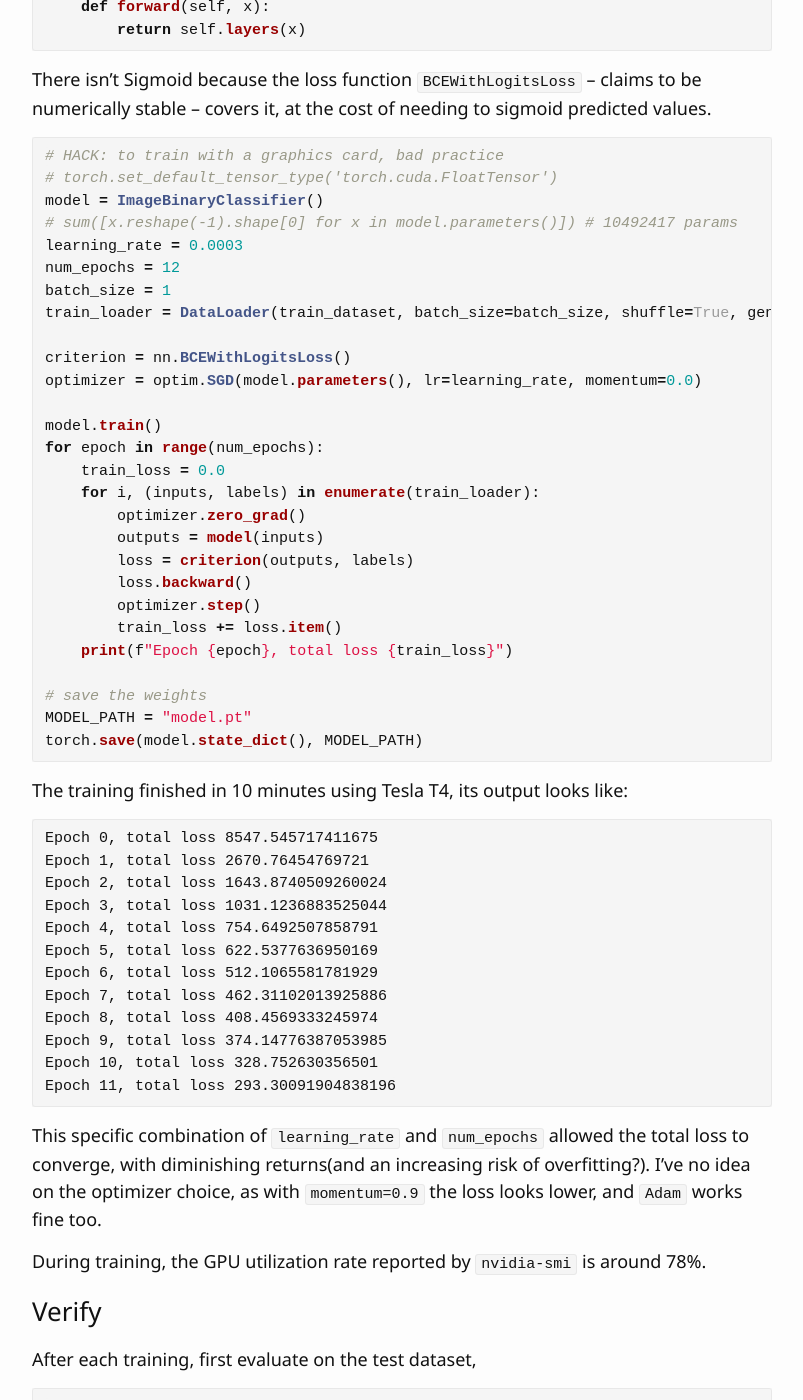
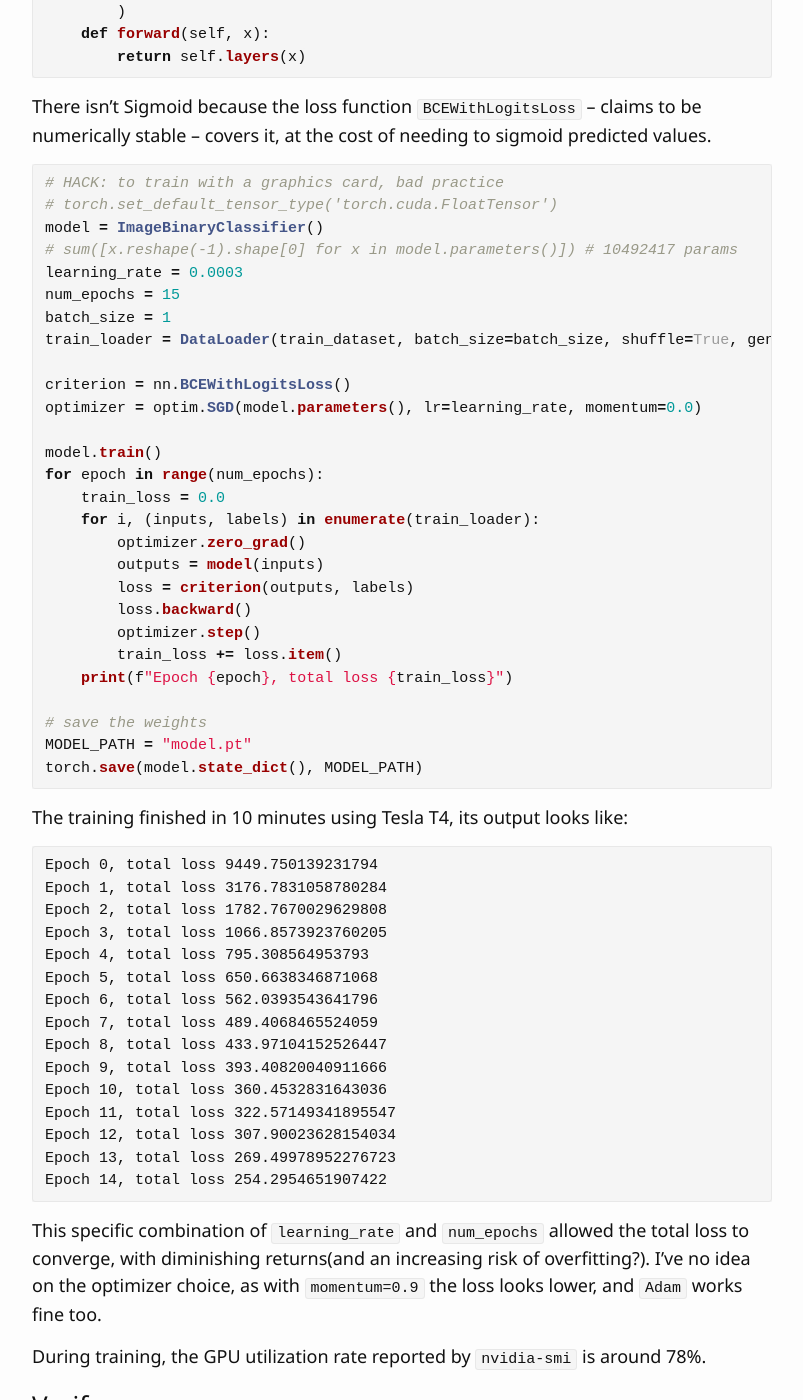
Before and after one commit to ahxxm/ahxxm.github.io, a Jekyll site: the page built from _posts/2023-04-09-image-binary-classifier-en.md, in a window 1280 px wide and 1400 px high, scrolled down 2871 px. Shown: the whole window, without its empty margins (238-1041 px from the left). Built offline with Jekyll 4.4.1, drawn with Linux system fonts in a browser that asks for light colours; some of the changed text lies outside the part shown.

Commit message:
update training dataset and conclusion

````diff
--- a/_posts/2023-04-09-image-binary-classifier-en.md
+++ b/_posts/2023-04-09-image-binary-classifier-en.md
@@ -123,7 +124,7 @@ There isn't Sigmoid because the loss function `BCEWithLogitsLoss` -- claims to b
 model = ImageBinaryClassifier()
 # sum([x.reshape(-1).shape[0] for x in model.parameters()]) # 10492417 params
 learning_rate = 0.0003
-num_epochs = 12
+num_epochs = 15
 batch_size = 1
 train_loader = DataLoader(train_dataset, batch_size=batch_size, shuffle=True, generator=torch.Generator(device='cuda') if cuda else None)
 
@@ -149,18 +150,21 @@ torch.save(model.state_dict(), MODEL_PATH)
 
 The training finished in 10 minutes using Tesla T4, its output looks like:
 ```
-Epoch 0, total loss 8547.545717411675
-Epoch 1, total loss 2670.76454769721
-Epoch 2, total loss 1643.8740509260024
-Epoch 3, total loss 1031.1236883525044
-Epoch 4, total loss 754.6492507858791
-Epoch 5, total loss 622.5377636950169
-Epoch 6, total loss 512.1065581781929
-Epoch 7, total loss 462.31102013925886
-Epoch 8, total loss 408.4569333245974
-Epoch 9, total loss 374.14776387053985
-Epoch 10, total loss 328.752630356501
-Epoch 11, total loss 293.30091904838196
+Epoch 0, total loss 9449.750139231794
+Epoch 1, total loss 3176.7831058780284
+Epoch 2, total loss 1782.7670029629808
+Epoch 3, total loss 1066.8573923760205
+Epoch 4, total loss 795.308564953793
+Epoch 5, total loss 650.6638346871068
+Epoch 6, total loss 562.0393543641796
+Epoch 7, total loss 489.4068465524059
+Epoch 8, total loss 433.97104152526447
+Epoch 9, total loss 393.40820040911666
+Epoch 10, total loss 360.4532831643036
+Epoch 11, total loss 322.57149341895547
+Epoch 12, total loss 307.90023628154034
+Epoch 13, total loss 269.49978952276723
+Epoch 14, total loss 254.2954651907422
 ```
 
 This specific combination of `learning_rate` and `num_epochs` allowed the total loss to converge, with diminishing returns(and an increasing risk of overfitting?). I've no idea on the optimizer choice, as with `momentum=0.9` the loss looks lower, and `Adam` works fine too.
````
Also changed, not shown: other parts of _posts/2023-04-09-image-binary-classifier-en.md (+7 -4 lines).
